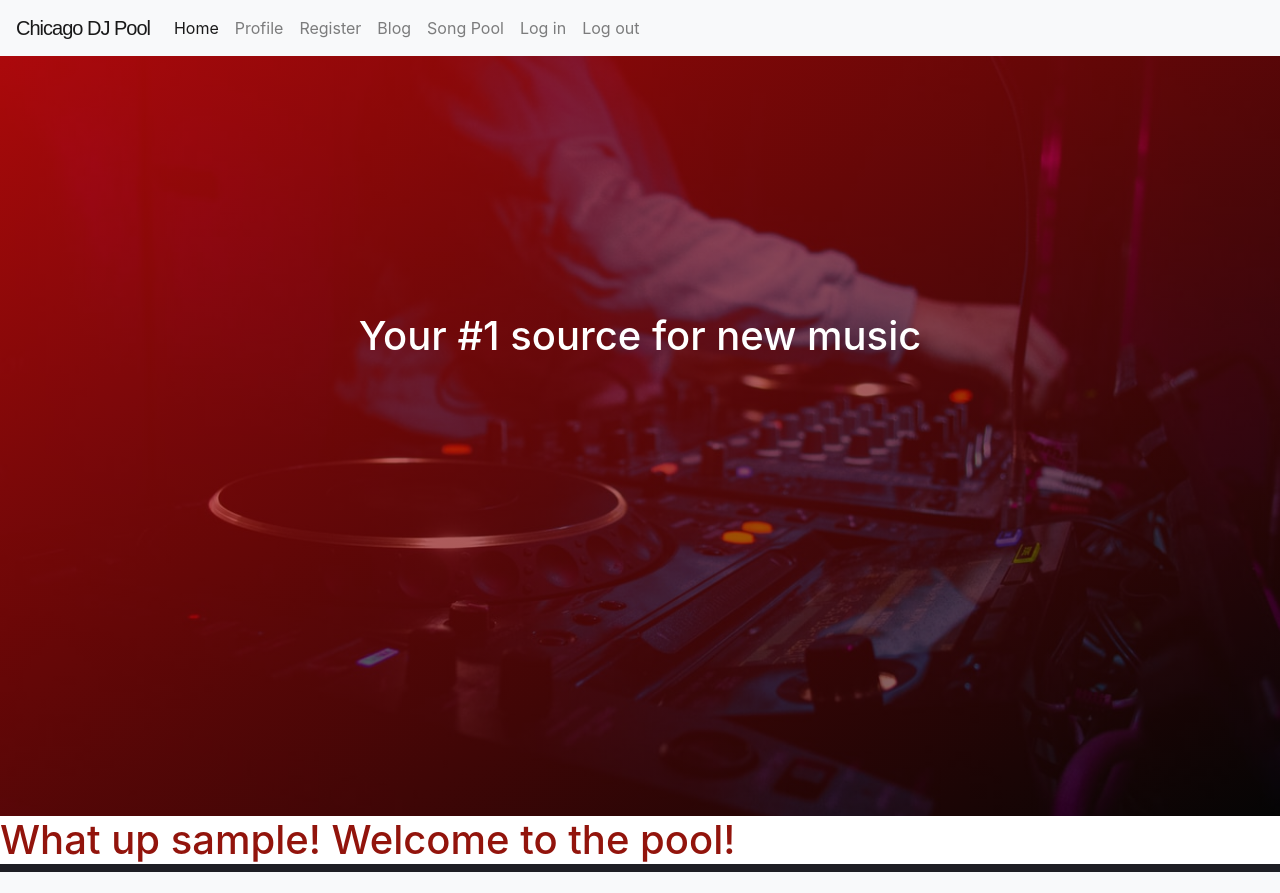
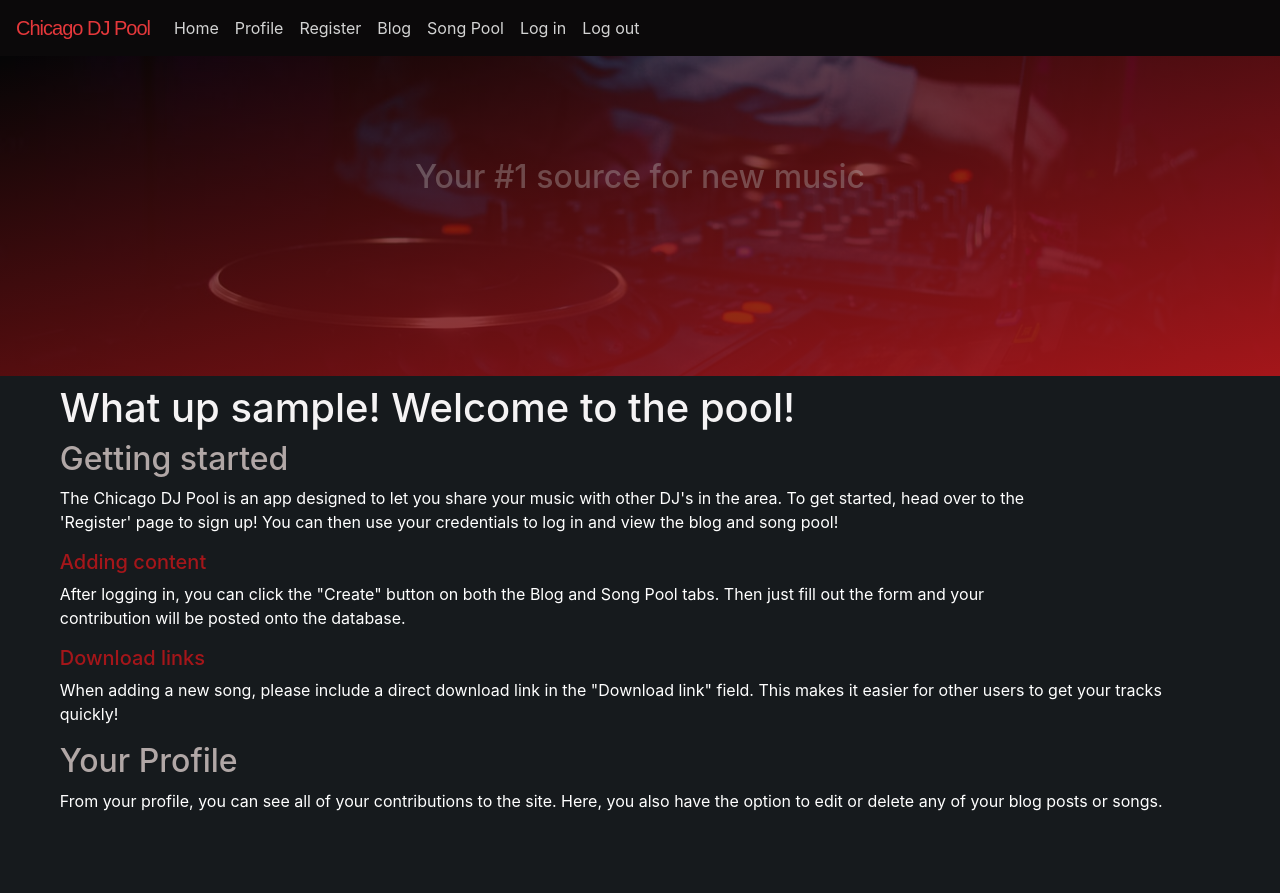
Before and after one commit to nwelter1/DJ-Pool, a Flask app: page / in a window 1280 px wide. Before the commit the page ends 872 px from the top, so only its background shows below. Run offline with Flask 2, Linux system fonts and the light colour scheme; the visitor is signed in with stand-in values (Sample User, id 1); data comes from the database, SQL or seed files in the repository; some libraries are stand-ins or nearby versions.

Commit message:
final design

```diff
--- a/dj_pool/static/css/main.css
+++ b/dj_pool/static/css/main.css
@@ -1,45 +1,143 @@
+/* Navbar section */
+
 .navbar-brand {
     font-family: Arial, Helvetica, sans-serif;
     letter-spacing: -1px;
+
+}
+#logo {
+    color: #E5383B;
+}
+#navbar {
+    background-color: #0B090A;
+    margin-bottom: 0;
+
+}
+#navbar li a {
+    color: #D3D3D3;
 }
 
+/* Home section */
 .banner {
-    height: 95vh;
-    background-image: linear-gradient(to right bottom, rgba(238, 8, 8, 0.7), rgba(0, 0, 0, 0.6)), url(../images/dj-photo.jpg);
+    height: 40vh;
+    background-image: linear-gradient(to right bottom, rgba(0, 0, 0, 0.6), #A4161A), url(../images/dj-photo.jpg);
     background-size: cover;
     background-position: 35% 50%;
+    margin-top: 0;
 }
 .header-text {
     display: flex;
     justify-content: center;
-    padding-top: 20%;
+    padding-top: 8%;
     left: 20rem;
     top: 10rem;
-    color: white;
+    color: #B1A7A6;
+    opacity: 0.4;
 }
 
-html {
-    background-color: #1E1E24;
+body {
+    background-color: #161A1D;
 }
 h1{
-    color: #92140C
+    color: #F5F3F4;
+    margin-top: 1vh;
+}
+#home-content {
+    margin-left: 3.5vw;
+    margin-bottom: 10vh;
+}
+#home-content h5 {
+    color: #A4161A;
+}
+#home-content h2 {
+    color: #B1A7A6;
+}
+#home-content p{
+    color: #FFFFFF;
 }
 
-
+/* Profile section */
+#profile-posts {
+    margin-bottom: 2vh;
+    margin-top: 7vh;
+}
 #profile-posts .card{
     display: inline-block;
 }
+#profile-posts #title {
+    color: #FFFFFF;
+}
+#profile-posts h2 {
+    color: #BA181B;
 
+}
+.profile-info {
+    margin-left: 2vw;
+    margin-bottom: 2vh;
+}
+.user-name {
+    color: #D3D3D3;
+}
+
+#prof-table {
+    color: #FFFFFF;
+}
+.songs-title {
+    color: #BA181B;
+}
+
+/* Blog section */
 #blogcard {
     margin-left: 10vw;
+    background-color: #FFFCF2 ;
+}
+.card-title {
+    color: black;
+}
+.card-text {
+    color: black;
 }
 .blogcreate {
     margin-left: 10vw;
     margin-top: 3vh;
 }
 
+/* Forms section */
 .form-group {
     padding: 1%;
     border:1px solid black;
     border-radius: 10px;
+    background-color: #F5F3F4;
+    margin: auto;
 }
+
+/*Multiple Pages */
+#page-head {
+    margin-left: 2vw;
+}
+
+/* song pool section  */
+.song-grouping {
+    margin-left: 12vw;
+    margin-top: 3vh;
+}
+
+/* Registration section */
+#reg-form {
+    margin-top: 2vh;
+}
+#reg-title {
+    justify-content: center;
+    display: flex;
+}
+
+#identifier {
+    color: #E5383B ;
+}
+.container h3,h4,h5,blockquote,p{
+    color: #FFFFFF
+}
+
+.detail-content {
+    color: #F5F3F4;
+}
--- a/dj_pool/templates/base.html
+++ b/dj_pool/templates/base.html
@@ -7,7 +7,7 @@
 <meta name="Description" content="Enter your description here"/>
 <link rel="stylesheet" href="https://cdnjs.cloudflare.com/ajax/libs/twitter-bootstrap/4.5.2/css/bootstrap.min.css">
 <link rel="stylesheet" href="https://cdnjs.cloudflare.com/ajax/libs/font-awesome/5.14.0/css/all.min.css">
-<link rel="stylesheet" href="../static/css/main.css">
+<link rel="stylesheet" href="/static/css/main.css">
 <title>DJ Pool</title>
 </head>
 <body>
--- a/dj_pool/templates/createapost.html
+++ b/dj_pool/templates/createapost.html
@@ -1,9 +1,9 @@
 {% extends 'base.html' %}
 {% block content %}
-
+<h1 class="" id="reg-title">Create a Blog Post</h1>
 <form action="" method="POST">
     {{ form.hidden_tag() }}
-    <div class="form-group">
+    <div class="form-group col-4" id="reg-form">
         <fieldset>
             {{ form.title.label }}
             {{ form.title(class="form-control", placeholder="Title") }}
@@ -12,6 +12,7 @@
             {{ form.post.label }}
             {{ form.post(class="form-control", placeholder="Post") }}
         </fieldset>
+        <br>
         {{ form.submit(class="btn btn-success") }}
     </div>
 
--- a/dj_pool/templates/createasong.html
+++ b/dj_pool/templates/createasong.html
@@ -1,9 +1,10 @@
 {% extends 'base.html' %}
 
 {% block content %}
+<h1 class="" id="reg-title">Add a song to the pool</h1>
 <form action="" method="post">
     {{ form.hidden_tag() }}
-    <div class="form-group">
+    <div class="form-group col-4" id="reg-form">
         <fieldset>
             {{ form.song.label }}
             {{ form.song(class="form-control", placeholder="Song") }}
@@ -24,6 +25,7 @@
             {{ form.download.label }}
             {{ form.download(class="form-control", placeholder="Download Link") }}
         </fieldset>
+        <br>
         {{ form.submit(class="btn btn-success") }}
     </div>
 </form>
--- a/dj_pool/templates/home.html
+++ b/dj_pool/templates/home.html
@@ -2,9 +2,19 @@
 
 {% block content %}
 <header class="banner">
-    <h1 class="header-text">Your #1 source for new music</h1>
+    <h2 class="header-text">Your #1 source for new music</h2>
 </header>
-<h1>What up {{ current_user.username }}! Welcome to the pool!</h1>
-
-
+<div class="container" id="home-content">
+    <h1>What up {{ current_user.username }}! Welcome to the pool!</h1>
+    <h2>Getting started</h2>
+        <p>The Chicago DJ Pool is an app designed to let you share your music with other DJ's in the area. To get started, head over to the <br>
+        'Register' page to sign up! You can then use your credentials to log in and view the blog and song pool!</p>
+    <h5>Adding content</h5>
+        <p>After logging in, you can click the "Create" button on both the Blog and Song Pool tabs. Then just fill out the form and your <br>
+        contribution will be posted onto the database.</p>
+    <h5>Download links</h5>
+        <p>When adding a new song, please include a direct download link in the "Download link" field. This makes it easier for other users to get your tracks quickly!</p>
+    <h2>Your Profile</h2>
+        <p>From your profile, you can see all of your contributions to the site. Here, you also have the option to edit or delete any of your blog posts or songs.</p>
+</div>
 {% endblock content %}
--- a/dj_pool/templates/nav.html
+++ b/dj_pool/templates/nav.html
@@ -1,5 +1,5 @@
-<nav class="navbar navbar-expand-lg navbar-light bg-light">
-    <a class="navbar-brand" href="#">Chicago DJ Pool</a>
+<nav class="navbar navbar-expand-lg" id="navbar">
+    <a class="navbar-brand" id="logo" href="#">Chicago DJ Pool</a>
     <button class="navbar-toggler" type="button" data-toggle="collapse" data-target="#navbarNav" aria-controls="navbarNav" aria-expanded="false" aria-label="Toggle navigation">
       <span class="navbar-toggler-icon"></span>
     </button>
--- a/dj_pool/templates/post_detail.html
+++ b/dj_pool/templates/post_detail.html
@@ -4,9 +4,9 @@
 
 <div class="container">
     <h1>{{ post_content.author.username }}'s post</h1>
-    <h3>Content:</h3>
+    <h3 class="detail-content">Content:</h3>
     <hr>
-    <h3>Title: {{ post_content.title }}</h3>
+    <h3><span id="identifier">Title:</span> {{ post_content.title }}</h3>
     <p>{{ post_content.post }}</p>
 
     <blockquote>Date Created: {{ post_content.date_created }}</blockquote>
--- a/dj_pool/templates/post_update.html
+++ b/dj_pool/templates/post_update.html
@@ -3,10 +3,10 @@
 {% block content %}
 
 <div class="container">
-    <h2>Edit your post:</h2>
+    <h1 id="reg-title">Edit your post</h1>
     <form action="" method="POST">
         {{ update_form.hidden_tag() }}
-        <div class="form-group col-7">
+        <div class="form-group col-7" id="reg-form">
             <fieldset>
                 {{ update_form.title.label }}
                 {{ update_form.title(class="form-control", placeholder="Update Title") }}
--- a/dj_pool/templates/register.html
+++ b/dj_pool/templates/register.html
@@ -1,10 +1,10 @@
 {% extends 'base.html' %}
 
 {% block content %}
-<h1 class="justify-content-center">Register a new account</h1>
+<h1 class="" id="reg-title">Register a new account</h1>
 
 <!-- Registration form from forms.py -->
-<form action="" method="post">
+<form action="" method="post" id="reg-form">
     {{ form.hidden_tag() }}
     <div class="form-group col-4">
         <fieldset>
@@ -23,6 +23,7 @@
             {{ form.confirm_password.label }}
             {{ form.confirm_password(class="form-control", placeholder="Confirm Password")}}
         </fieldset>
+        <br>
         {{ form.submit(class="btn btn-success")}}
     </div>
 </form>
--- a/dj_pool/templates/song_update.html
+++ b/dj_pool/templates/song_update.html
@@ -3,10 +3,10 @@
 {% block content %}
 
 <div class="container">
-    <h2>Edit your song post:</h2>
+    <h1 id="reg-title">Edit your song post:</h1>
     <form action="" method="POST">
         {{ song_update.hidden_tag() }}
-        <div class="form-group">
+        <div class="form-group col-7" id="reg-form">
             <fieldset>
                 {{ song_update.song.label }}
                 {{ song_update.song(class="form-control", placeholder="Update Song") }}
--- a/dj_pool/templates/songpool.html
+++ b/dj_pool/templates/songpool.html
@@ -1,10 +1,11 @@
 {% extends 'base.html' %}
 
 {% block content %}
-<h1 class="page-title">Song Pool</h1>
+<h1 class="page-title" id="page-head">Song Pool</h1>
+<div class="song-grouping">
 <h5><a href="{{ url_for('createasong') }}">Add a Song</a></h5>
 <input type="text" id="myInput" onkeyup="myFunction()" placeholder="Search for songs..." title="Type in a song">
-<table id="myTable" class="table table-striped table-dark">
+<table id="myTable" class="table table-striped table-dark col-10">
     <thead>
         <tr>
             <th scope="col">Song</th>
@@ -26,6 +27,7 @@
         {% endfor %}
     </tbody>
 </table>
+</div>
 
 <script>
     function myFunction() {
```
Also changed, not shown: dj_pool/templates/blog.html (+7 -2 lines), dj_pool/templates/song_detail.html (+6 -6 lines), dj_pool/templates/yourprofile.html (+8 -5 lines).
